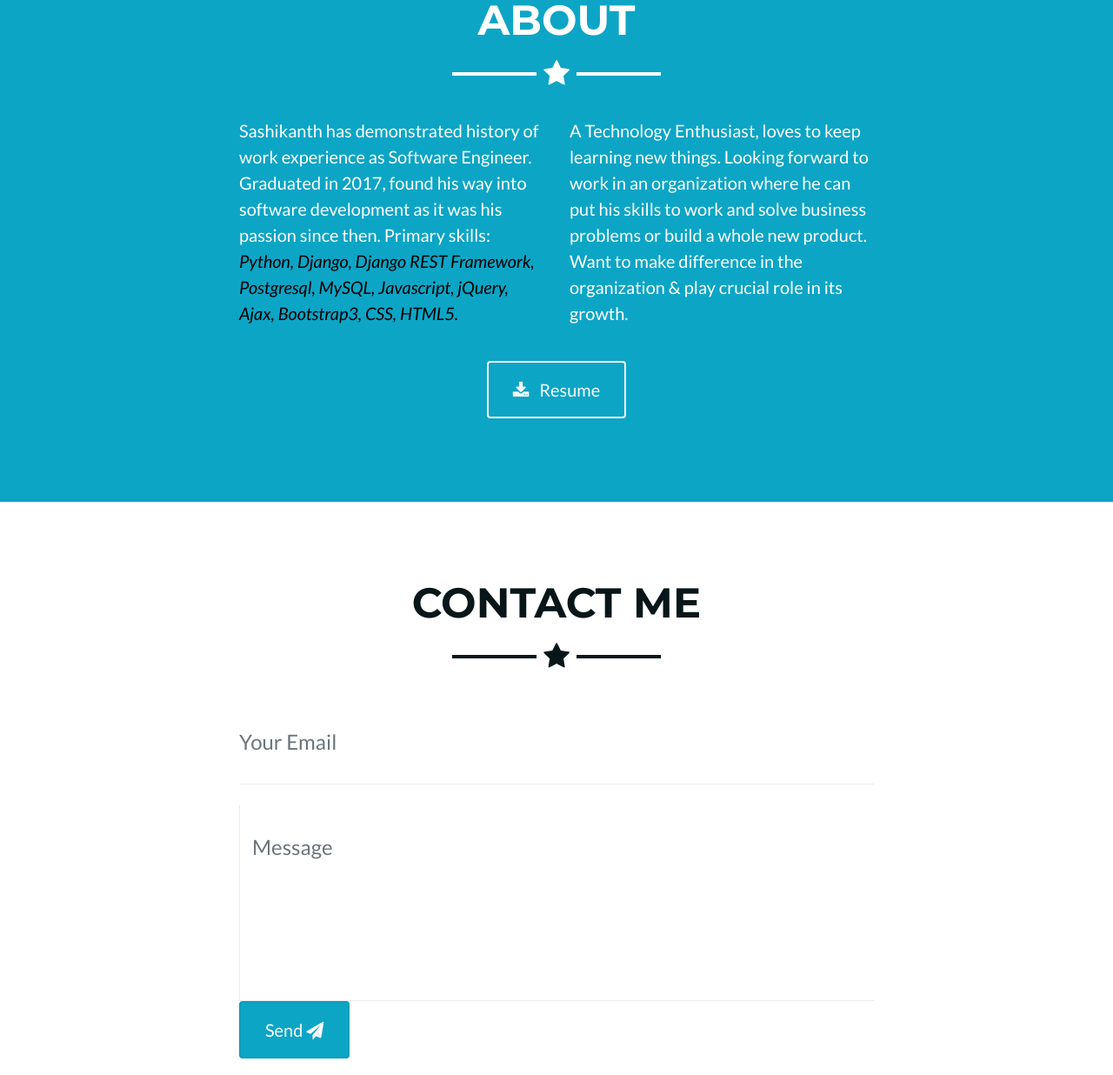
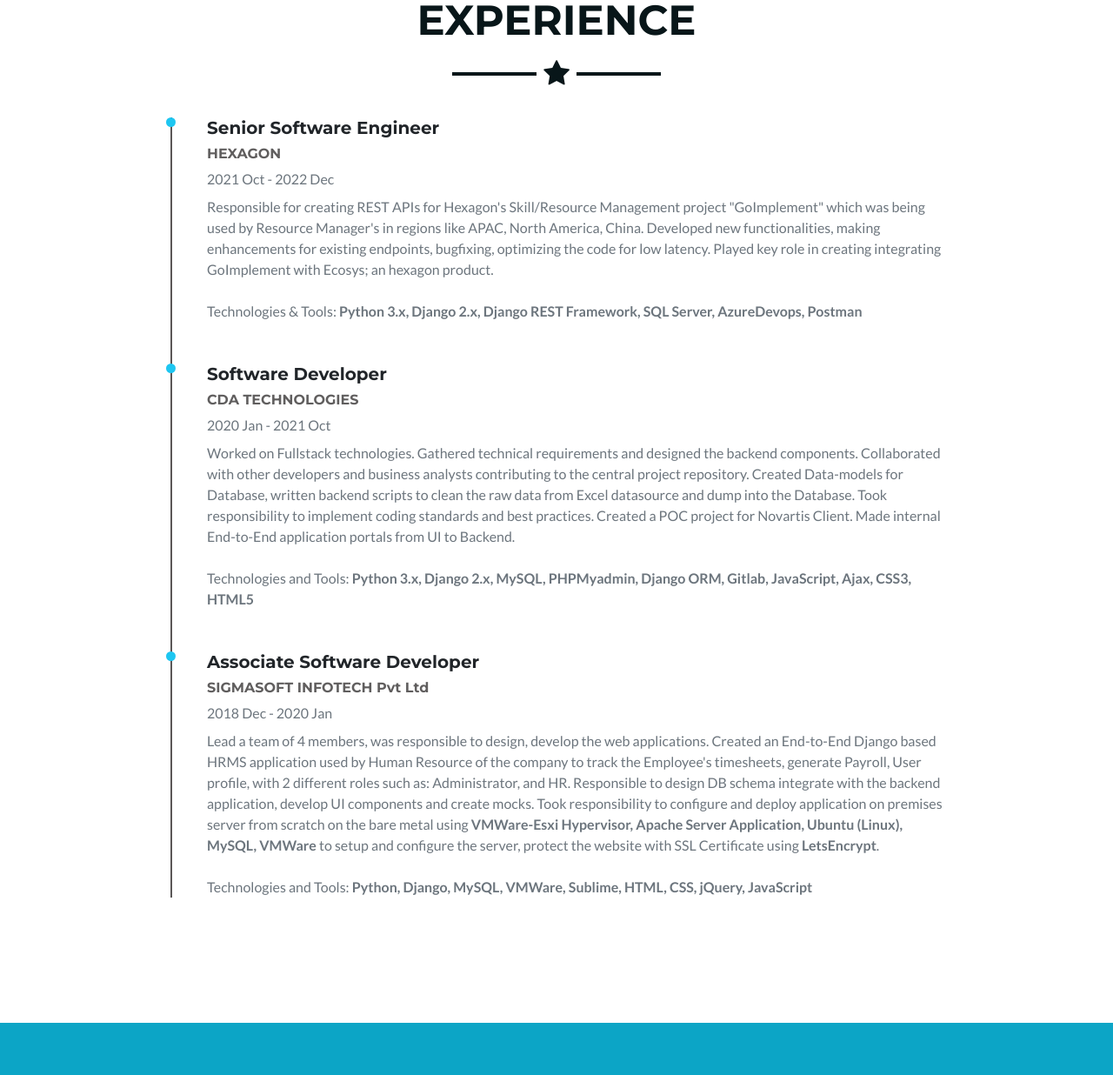
Before and after one commit to satyasashi/satyasashi.github.io, a plain HTML site: page index.html in a window 1280 px wide. Shown: the part 1310-2546 px from the top of the page at 87% size. Drawn offline with Linux system fonts and the light colour scheme.

Commit message:
added new 'Experience' section timeline for jobs and footer changed.

```diff
--- /dev/null
+++ b/css/custom.css
@@ -0,0 +1,3 @@
+.company-name{
+    color: #605e5e;
+}
--- /dev/null
+++ b/css/timeline.css
@@ -0,0 +1,29 @@
+.timeline-section {
+    width: 100%;
+}
+.timeline {
+    width: 80%;
+    margin: 0 auto;
+    border-left: 2px solid hsl(0, 2%, 35%);
+    position: relative;
+    list-style: none;
+}
+
+.timeline .timeline-item {
+    position: relative;
+}
+
+.timeline .timeline-item:after {
+    position: absolute;
+    display: block;
+    top: 0;
+}
+
+.timeline .timeline-item:after {
+    background-color: hsl(192, 88%, 53%);
+    left: -47px;
+    border-radius: 50%;
+    height: 11px;
+    width: 11px;
+    content: "";
+}
--- a/index.html
+++ b/index.html
@@ -23,6 +23,8 @@
 
     <!-- Custom styles for this template -->
     <link href="css/freelancer.css" rel="stylesheet">
+    <link rel="stylesheet" href="css/timeline.css">
+    <link rel="stylesheet" href="css/custom.css">
 
     <!-- Favicon code -->
     <link rel="apple-touch-icon" sizes="32x32" href="img/favicon-32x32.png">
@@ -46,6 +48,9 @@
               <a class="nav-link py-3 px-0 px-lg-3 rounded js-scroll-trigger" href="#portfolio">Portfolio</a>
             </li>
             <li class="nav-item mx-0 mx-lg-1">
+              <a class="nav-link py-3 px-0 px-lg-3 rounded js-scroll-trigger" href="#experience">Experience</a>
+            </li>
+            <li class="nav-item mx-0 mx-lg-1">
               <a class="nav-link py-3 px-0 px-lg-3 rounded js-scroll-trigger" href="#about">About</a>
             </li>
             <li class="nav-item mx-0 mx-lg-1">
@@ -62,7 +67,9 @@
         <img class="img-fluid mb-5 d-block mx-auto img-responsive profile-img" src="img/sashikanth.jpg" alt="">
         <h1 class="text-uppercase mb-0">Sashikanth Peddinti</h1>
         <hr class="star-light">
-        <h2 class="font-weight-light mb-0">Software Engineer / 💻 / Developer  </h2>
+        <h2 class="font-weight-light mb-0">
+          Software Engineer /💻/ Developer
+        </h2>
       </div>
     </header>
 
@@ -136,6 +143,64 @@
       </div>
     </section>
 
+    <!-- Section: Timeline -->
+    <section class="timeline-section" id="experience">
+      <div class="container">
+        <h2 class="text-center text-uppercase text-secondary mb-0">Experience</h2>
+        <hr class="star-dark mb-5">
+        <ul class="timeline">
+          <li class="timeline-item mb-5">
+            <h5 class="fw-bold">Senior Software Engineer</h5>
+            <h6 class="fw-bold company-name">HEXAGON</h6>
+            <p class="text-muted mb-2 fw-bold">2021 Oct - 2022 Dec</p>
+            <p class="text-muted">
+              Responsible for creating REST APIs for Hexagon's Skill/Resource Management project "GoImplement" which was being used by
+              Resource Manager's in regions like APAC, North America, China. Developed new functionalities, making enhancements for existing endpoints, bugfixing,
+              optimizing the
+              code for low latency. Played key role in creating integrating GoImplement with Ecosys; an hexagon product.
+              <br /><br />
+              Technologies & Tools: <b>Python 3.x, Django 2.x, Django REST Framework, SQL Server, AzureDevops, Postman</b>
+            </p>
+          </li>
+
+          <li class="timeline-item mb-5">
+            <h5 class="fw-bold">Software Developer</h5>
+            <h6 class="fw-bold company-name">CDA TECHNOLOGIES</h6>
+            <p class="text-muted mb-2 fw-bold">2020 Jan - 2021 Oct</p>
+            <p class="text-muted">
+              Worked on Fullstack technologies. Gathered technical requirements and designed the backend components.
+              Collaborated with other developers and business analysts
+              contributing to the central project repository. Created Data-models for Database, written backend scripts to clean
+              the raw
+              data from Excel datasource and dump into the Database. Took responsibility to implement coding standards and best
+              practices. Created a POC project for Novartis Client. Made internal End-to-End application portals from UI to Backend.
+              <br /> <br />
+              Technologies and Tools: <b>Python 3.x, Django 2.x, MySQL, PHPMyadmin, Django ORM, Gitlab, JavaScript, Ajax, CSS3,
+              HTML5</b>
+            </p>
+          </li>
+
+          <li class="timeline-item mb-5">
+            <h5 class="fw-bold">Associate Software Developer</h5>
+            <h6 class="fw-bold company-name">SIGMASOFT INFOTECH Pvt Ltd</h6>
+            <p class="text-muted mb-2 fw-bold">2018 Dec - 2020 Jan</p>
+            <p class="text-muted">
+              Lead a team of 4 members, was responsible to design, develop the web applications. Created an End-to-End Django
+              based HRMS application used by Human Resource of the company
+              to track the Employee's timesheets, generate Payroll, User profile, with 2 different roles such as: Administrator,
+              and HR. Responsible to design DB schema
+              integrate with the backend application, develop UI components and create mocks. Took responsibility to configure and
+              deploy application on premises server from scratch on the bare metal using
+              <b>VMWare-Esxi Hypervisor, Apache Server Application, Ubuntu (Linux), MySQL, VMWare</b> to setup and configure the
+              server, protect the website with SSL Certificate using <b>LetsEncrypt</b>. <br /> <br />
+              Technologies and Tools: <b>Python, Django, MySQL, VMWare, Sublime, HTML, CSS, jQuery, JavaScript </b>
+            </p>
+          </li>
+        </ul>
+      </div>
+    </section>
+    <!-- Section: Timeline -->
+
     <!-- About Section -->
     <section class="bg-primary text-white mb-0" id="about">
       <div class="container">
@@ -148,12 +213,16 @@
           </div>
           <div class="col-lg-4 mr-auto">
             <p class="lead">
-               A Technology Enthusiast, loves to keep learning new things. Looking forward to work in an organization where he can put his skills to work and solve business problems or build a whole new product. Want to make difference in the organization &amp; play crucial role in its growth.
+              A Technology Enthusiast, loves to keep learning new things.
+              Looking forward to work in an organization where he can put his skills
+              to work and solve business problems or build a whole new product.
+              Want to make difference in the organization &amp; play crucial role in its growth. <br /><br />
+              Exploring Open Source, 🐋 Docker, and DSA in freetime.
             </p>
           </div>
         </div>
         <div class="text-center mt-4">
-          <a class="btn btn-xl btn-outline-light" href="https://www.dropbox.com/s/kpbunpsrxmyv1h3/SATYA_SASHIKANTH_PEDDINTI.pdf?dl=0" target="_blank">
+          <a class="btn btn-xl btn-outline-light" href="https://www.dropbox.com/s/crom5mhxogiw681/Sashikanth_Resume.pdf?dl=0" target="_blank">
             <i class="fa fa-download mr-2"></i>
             Resume
           </a>
@@ -190,7 +259,7 @@
               <!-- your other form fields go here -->
               <div id="success"></div>
               <div class="form-group">
-                <button type="submit" class="btn btn-primary btn-xl" id="sendMessageButton">Send <i class="fa fa-send"></i></button>
+                <button type="submit" class="btn btn-primary btn-xl mt-2" id="sendMessageButton">Send <i class="fa fa-send"></i></button>
               </div>
             </form>
 
@@ -247,25 +316,25 @@
             <h4 class="text-uppercase mb-4">Connect Me On</h4>
             <ul class="list-inline mb-0">
               <li class="list-inline-item">
-                <a class="btn btn-outline-light btn-social text-center rounded-circle" href="https://www.linkedin.com/in/satya-sashikanth-peddinti/">
+                <a class="btn btn-outline-light btn-social text-center rounded-circle" href="https://www.linkedin.com/in/satya-sashikanth-peddinti/" target="_blank">
                   <i class="fa fa-fw fa-linkedin"></i>
                 </a>
               </li>
               <li class="list-inline-item">
-                <a class="btn btn-outline-light btn-social text-center rounded-circle" href="https://www.twitter.com/sashirubik">
+                <a class="btn btn-outline-light btn-social text-center rounded-circle" href="https://www.twitter.com/sashirubik" target="_blank">
                   <i class="fa fa-fw fa-twitter"></i>
                 </a>
               </li>
               <li class="list-inline-item">
-                <a class="btn btn-outline-light btn-social text-center rounded-circle" href="https://www.github.com/satyasashi">
+                <a class="btn btn-outline-light btn-social text-center rounded-circle" href="https://www.github.com/satyasashi" target="_blank">
                   <i class="fa fa-fw fa-github"></i>
                 </a>
               </li>
             </ul>
           </div>
           <div class="col-md-4">
-            <h4 class="text-uppercase mb-4">What I used for this</h4>
-            <p class="lead mb-0">Made With Bootstrap</p>
+            <h4 class="text-uppercase mb-4">Interests</h4>
+            <p class="lead mb-0">🖥️ Coding, 🔍 Science &amp; 🚀 Space Enthusiast</p>
           </div>
         </div>
       </div>
@@ -273,7 +342,7 @@
 
     <div class="copyright py-4 text-center text-white">
       <div class="container">
-        <small>Copyright &copy; Sashikanth Peddinti-2021</small>
+        <small>Made with ❤️ and ☕ - <script>document.write(new Date().getFullYear())</script></small>
       </div>
     </div>
 
@@ -302,9 +371,8 @@
               Used following technologies: <b>Python3, Django 3.x, Django REST Framework, Postgresql, Jinja 2, HTML5, CSS3, jQuery, AJAX.</b>
 
               </p>
-              <a class="btn btn-primary btn-lg rounded-pill" href="https://www.thetechbrainer.com" target="_blank">
-                <i class="fa fa-eye"></i>
-                Visit Website
+              <a class="btn btn-dark btn-lg rounded-pill" href="https://github.com/satyasashi/thetechbrainer" target="_blank">
+                <i class="fa fa-fw fa-github"></i>
               </a>
             </div>
           </div>
@@ -440,7 +508,6 @@
     <!-- Custom scripts for this template -->
     <script src="js/freelancer.min.js"></script>
 
-
   </body>
 
 </html>
```
